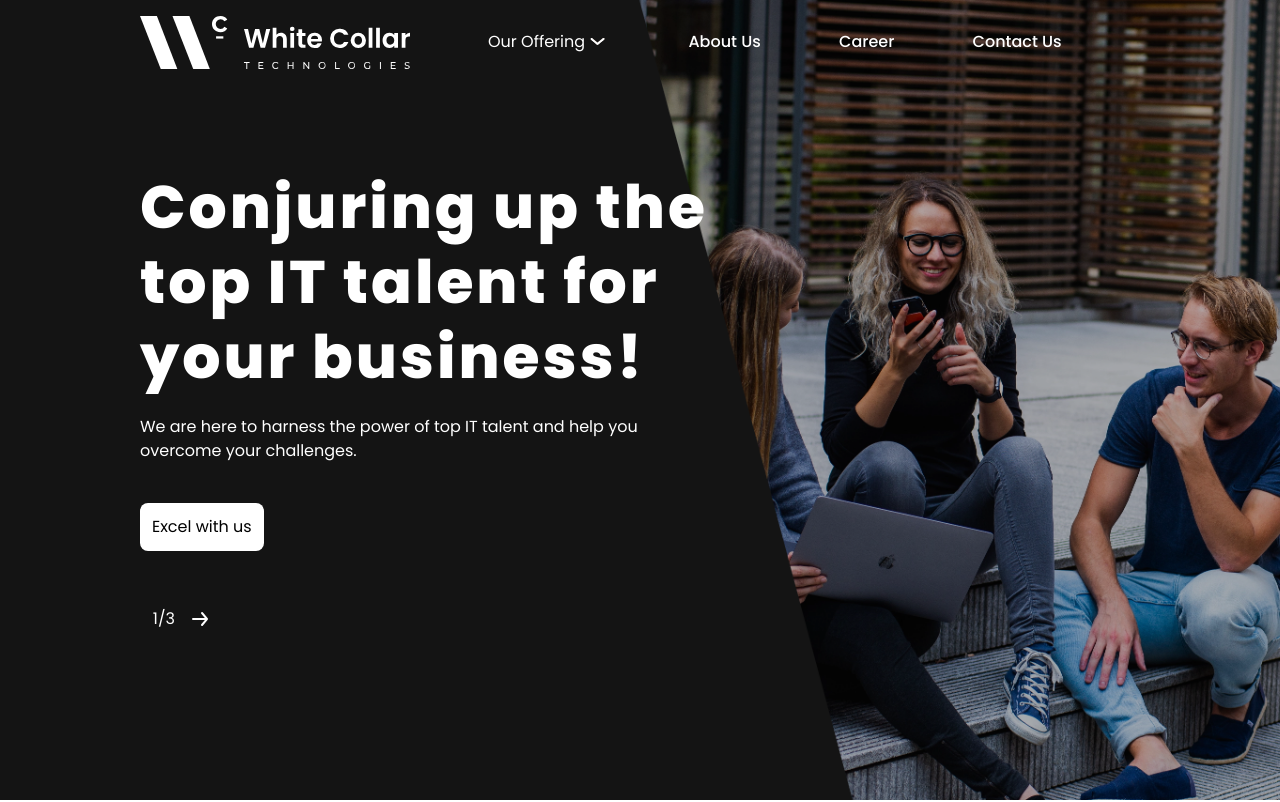
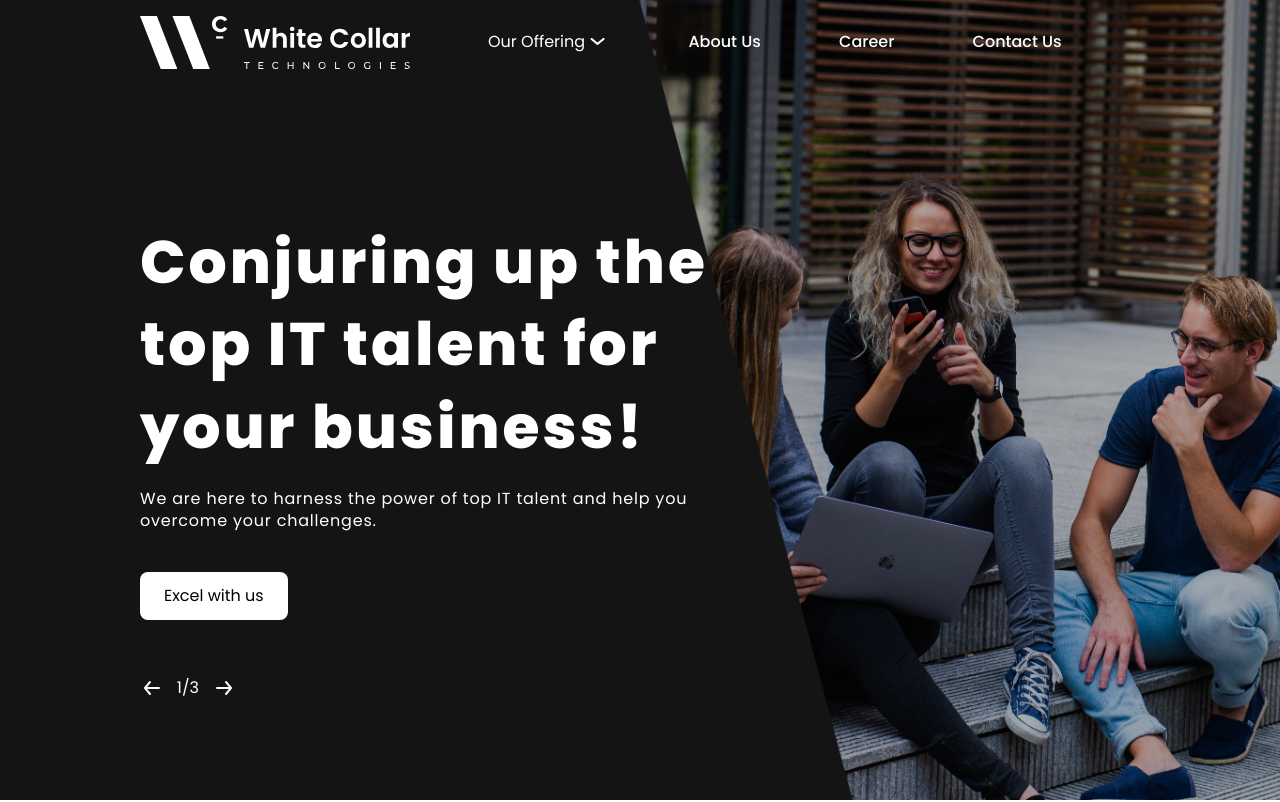
Before and after one commit to tusharkc/whiteCollarTech, a React (Vite) app: page / in a window 1280 px wide. Shown: the top 802 px of the page. Built offline with nearby package versions, Linux system fonts and the light colour scheme.

Commit message:
added change

```diff
--- /dev/null
+++ b/src/data/homePageBannerData.js
@@ -0,0 +1,29 @@
+import homePageHeader1 from "../assets/images/header1.png";
+import homePageHeader2 from "../assets/images/header2.png";
+import homePageHeader3 from "../assets/images/header3.png";
+
+const homepageBannerData = [
+  {
+    heading: "Conjuring up the top IT talent for your business!",
+    subHeading:
+      "We are here to harness the power of top IT talent and help you overcome your challenges.",
+    btnText: "Excel with us",
+    homePageHeaderImg: homePageHeader1,
+  },
+  {
+    heading: "Building your Dream Team and orchestrating excellence!",
+    subHeading:
+      "We source, screen, and assemble the most exceptional talent for you to manage your challenges with finesse.",
+    btnText: "Connect with us",
+    homePageHeaderImg: homePageHeader2,
+  },
+  {
+    heading: "Fuel your life science discoveries and IT needs with us!",
+    subHeading:
+      "When it comes to lab IT, clinical IT, and quality compliance work, we hold the expertise, experience, and leadership!",
+    btnText: "Hire the Experts",
+    homePageHeaderImg: homePageHeader3,
+  },
+];
+
+export default homepageBannerData;
--- a/src/features/HomePage/Components/HomePageHeader/HomePageHeader.jsx
+++ b/src/features/HomePage/Components/HomePageHeader/HomePageHeader.jsx
@@ -1,8 +1,7 @@
 import React, { useRef } from "react";
-import homePageHeader1 from "../../../../assets/images/header1.png";
-import homePageHeader2 from "../../../../assets/images/header2.png";
-import homePageHeader3 from "../../../../assets/images/header3.png";
+
 import arrowIconWhite from "../../../../assets/icons/arrowIconWhite.svg";
+import homepageBannerData from "../../../../data/homePageBannerData";
 
 const HomePageHeader = () => {
   const ref = useRef(null);
@@ -11,83 +10,41 @@ const HomePageHeader = () => {
     ref.current.scrollLeft += scrollOffset;
   };
 
-  return (
-    <>
-      <div ref={ref} className="flex overflow-x-hidden">
+  const HomePageBanner = ({
+    homePageHeaderImg,
+    heading,
+    subHeading,
+    btnText,
+    currentIndex,
+    finalIndex,
+  }) => {
+    return (
+      <>
         <div
           style={{
-            backgroundImage: `url(${homePageHeader1})`,
+            backgroundImage: `url(${homePageHeaderImg})`,
             backgroundRepeat: "no-repeat",
             backgroundSize: "cover",
             objectFit: "cover",
           }}
           onClick={() => scroll(window.innerWidth)}
-          className="h-screen min-w-full flex items-center px-[140px]"
+          className="h-screen min-w-full relative"
         >
-          <div className="max-w-xl">
-            <h1 className="text-white text-6xl font-extrabold tracking-wider leading-tight">
-              Conjuring up the top IT talent for your business!
+          <div className="max-w-[580px] absolute bottom-[100px] left-[140px]">
+            <h1 className="text-white text-6xl font-extrabold tracking-wider leading-snug">
+              {heading}
             </h1>
-            <p className="text-white mt-5 mb-10">
-              We are here to harness the power of top IT talent and help you
-              overcome your challenges.
+            <p className="text-white mt-5 mb-10 leading-snug tracking-wider">
+              {subHeading}
             </p>
 
             <button
               onClick={(e) => {
                 e.stopPropagation();
               }}
-              className="bg-white p-3 rounded-lg hover:bg-[#0055A5] hover:text-white transition-all"
+              className="bg-white py-3 px-6 rounded-lg hover:bg-[#0055A5] hover:text-white transition-all"
             >
-              Excel with us
-            </button>
-
-            <div className="text-white flex items-center mt-14">
-              {/* <img
-                onClick={() => scroll(-window.innerWidth)}
-                src={arrowIconWhite}
-                alt=""
-                className="rotate-180"
-              /> */}
-              <p>&nbsp;&nbsp; 1/3 &nbsp;&nbsp;</p>
-              <img
-                onClick={(e) => {
-                  e.stopPropagation();
-                  scroll(window.innerWidth);
-                }}
-                src={arrowIconWhite}
-                alt=""
-              />
-            </div>
-          </div>
-        </div>
-
-        <div
-          style={{
-            backgroundImage: `url(${homePageHeader2})`,
-            backgroundRepeat: "no-repeat",
-            backgroundSize: "cover",
-            objectFit: "cover",
-          }}
-          onClick={() => scroll(window.innerWidth)}
-          className="h-screen min-w-full flex items-center px-[140px]"
-        >
-          <div className="max-w-2xl">
-            <h1 className="text-white text-6xl font-extrabold tracking-wider leading-tight">
-              Building your IT Dream Team and orchestrating excellence!
-            </h1>
-            <p className="text-white mt-5 mb-10">
-              We source, screen, and assemble the most exceptional <br /> talent
-              for you to conquer your challenges with finesse.
-            </p>
-
-            <button
-              onClick={(e) => {
-                e.stopPropagation();
-              }}
-              className="bg-white p-3 rounded-lg hover:bg-[#0055A5] hover:text-white transition-all"
-            >
-              Connect with us
+              {btnText}
             </button>
 
             <div className="text-white flex items-center mt-14">
@@ -100,67 +57,35 @@ const HomePageHeader = () => {
                 alt=""
                 className="rotate-180"
               />
-              <p>&nbsp;&nbsp; 2/3 &nbsp;&nbsp;</p>
+              <p>
+                &nbsp;&nbsp; {currentIndex}/{finalIndex} &nbsp;&nbsp;
+              </p>
               <img
-                src={arrowIconWhite}
                 onClick={(e) => {
                   e.stopPropagation();
                   scroll(window.innerWidth);
                 }}
+                src={arrowIconWhite}
                 alt=""
               />
             </div>
           </div>
         </div>
+      </>
+    );
+  };
 
-        <div
-          style={{
-            backgroundImage: `url(${homePageHeader3})`,
-            backgroundRepeat: "no-repeat",
-            backgroundSize: "cover",
-            objectFit: "cover",
-          }}
-          // onClick={() => scroll(-(2 * window.innerWidth))}
-          className="h-screen min-w-full flex items-center px-[140px]"
-        >
-          <div className="max-w-2xl">
-            <h1 className="text-white text-6xl font-extrabold tracking-wider leading-tight">
-              When it comes to Life Sciences and <br /> IT needs, we are
-              <br /> the one!
-            </h1>
-            <p className="text-white mt-5 mb-10">
-              Fuel your scientific discovery with us and pave the way <br /> to
-              your success because we specialize in life sciences.
-            </p>
-
-            <button
-              onClick={(e) => {
-                e.stopPropagation();
-              }}
-              className="bg-white p-3 rounded-lg hover:bg-[#0055A5] hover:text-white transition-all"
-            >
-              Hire the Experts
-            </button>
-
-            <div className="text-white flex items-center mt-14">
-              <img
-                onClick={(e) => {
-                  e.stopPropagation();
-                  scroll(-window.innerWidth);
-                }}
-                src={arrowIconWhite}
-                alt=""
-                className="rotate-180"
-              />
-              <p>&nbsp;&nbsp; 3/3 &nbsp;&nbsp;</p>
-              {/* <img
-                src={arrowIconWhite}
-                onClick={() => scroll(-(2 * window.innerWidth))}
-                alt=""
-              /> */}
-            </div>
-          </div>
-        </div>
+  return (
+    <>
+      <div ref={ref} className="flex overflow-x-hidden">
+        {homepageBannerData.map((bannerItem, index) => (
+          <HomePageBanner
+            key={index}
+            {...bannerItem}
+            currentIndex={index + 1}
+            finalIndex={homepageBannerData.length}
+          />
+        ))}
       </div>
     </>
   );
```
